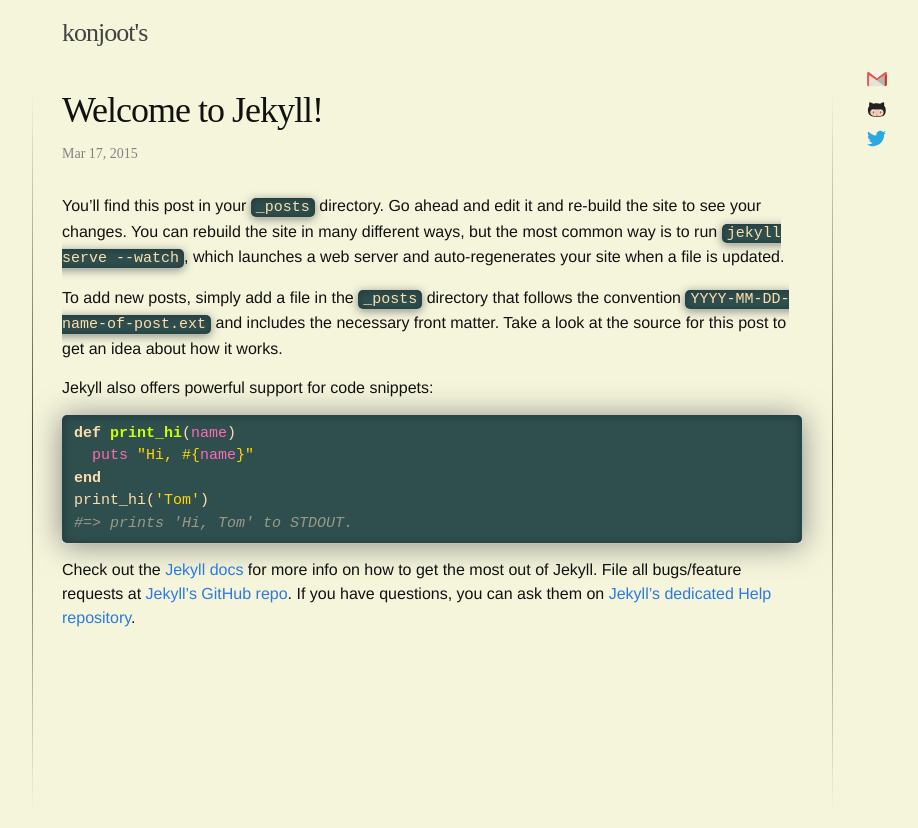
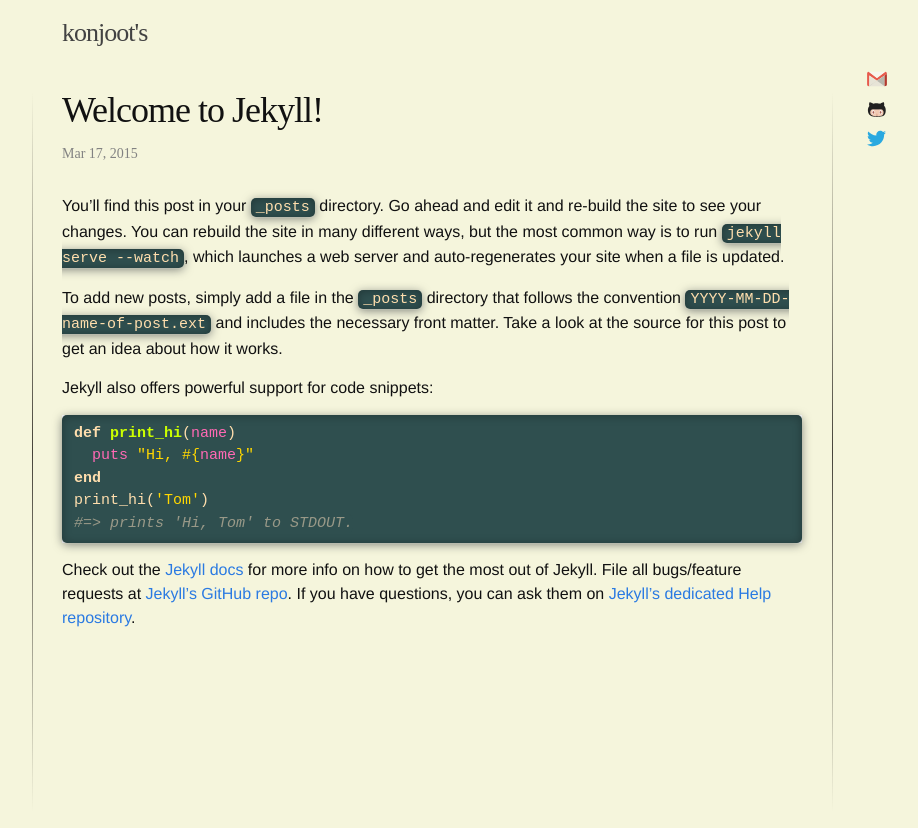
Before and after one commit to konjoot/konjoot.github.io, a Jekyll site: the page built from _posts/2015-03-17-welcome-to-jekyll.markdown, in a window 1280 px wide. Shown: the top 828 px of the page, without its empty margins (208-1126 px from the left). Built offline with Jekyll 4.4.1, drawn with Linux system fonts in a browser that asks for light colours; some web fonts are replaced.

Commit message:
another fix for code blocks

```diff
--- a/_sass/_base.scss
+++ b/_sass/_base.scss
@@ -141,9 +141,9 @@
     -webkit-border-radius: 5px;
     -moz-border-radius: 5px;
     border-radius: 5px;
-    -webkit-box-shadow: inset 0 1px 10px rgba(0,0,0,0.3),0 1px 0 rgba(255,255,255,0.1),0 2px 30px rgba(24,30,38,0.5);
-    -moz-box-shadow: inset 0 1px 10px rgba(0,0,0,0.3),0 1px 0 rgba(255,255,255,0.1),0 2px 30px rgba(24,30,38,0.5);
-    box-shadow: inset 0 1px 10px rgba(0,0,0,0.3),0 1px 0 rgba(255,255,255,0.1),0 2px 30px rgba(24,30,38,0.5);
+    -webkit-box-shadow: inset 0 1px 10px rgba(0,0,0,0.3),0 1px 0 rgba(255,255,255,0.1),0 2px 10px rgba(24,30,38,0.5);
+    -moz-box-shadow: inset 0 1px 10px rgba(0,0,0,0.3),0 1px 0 rgba(255,255,255,0.1),0 2px 10px rgba(24,30,38,0.5);
+    box-shadow: inset 0 1px 10px rgba(0,0,0,0.3),0 1px 0 rgba(255,255,255,0.1),0 2px 10px rgba(24,30,38,0.5);
 
     code {
         box-shadow: none;
```
